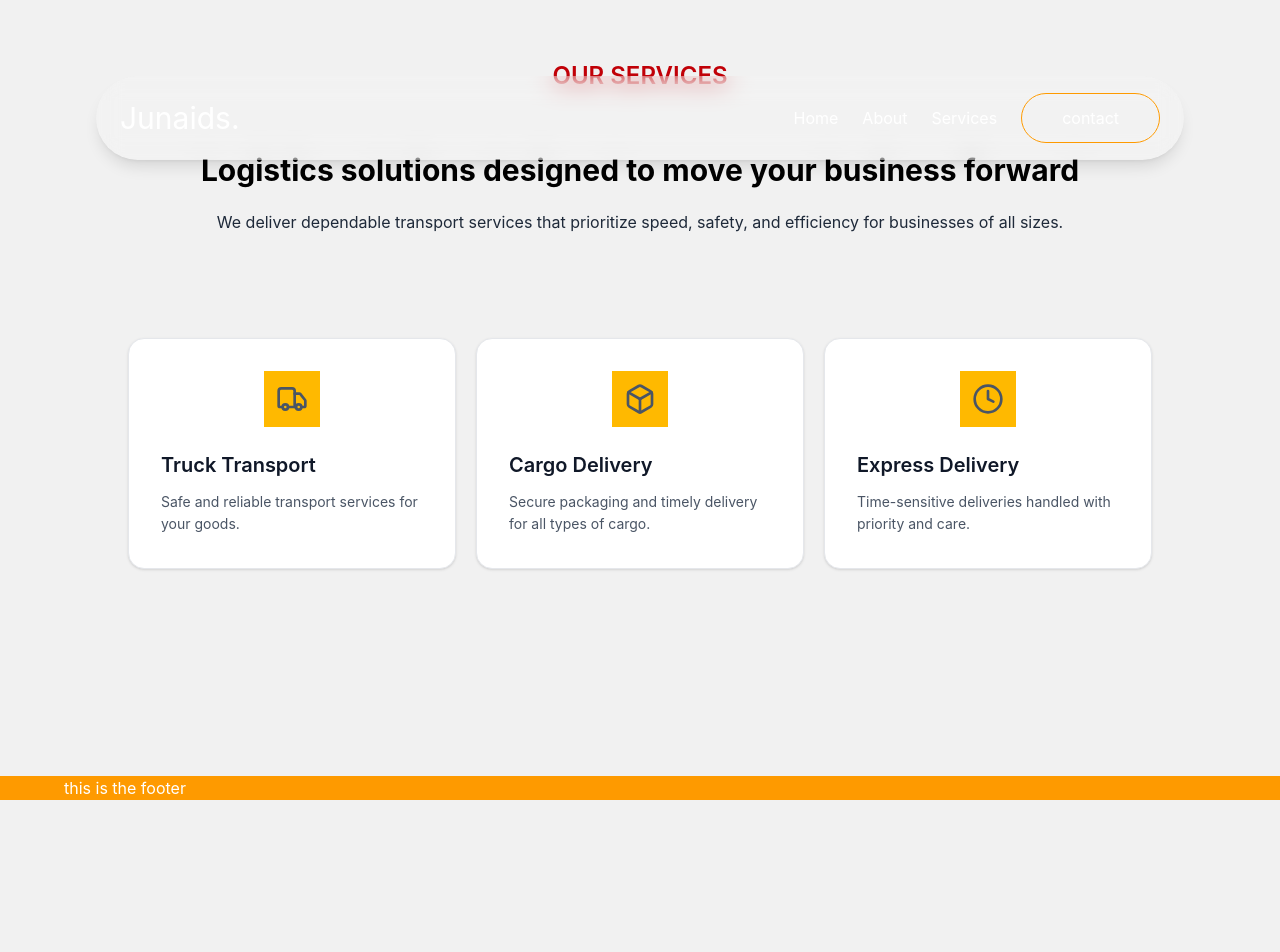
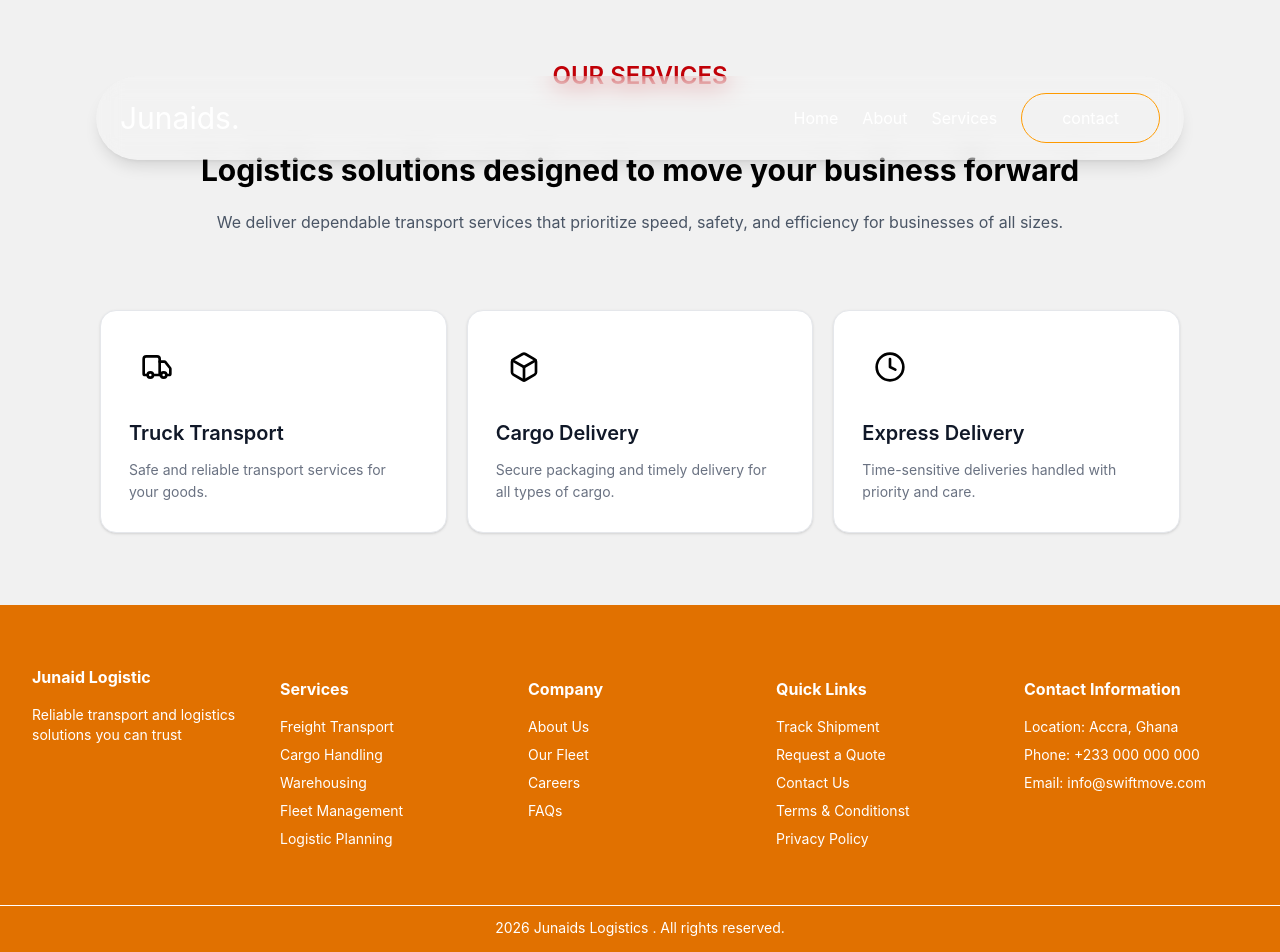
Before and after one commit to Junaid0023/junaids-transport, a React (Vite) app: page /Service in a window 1280 px wide. Shown: the top 952 px of the page. Before the commit the page ends 860 px from the top, so only its background shows below. Built offline with nearby package versions, Linux system fonts and the light colour scheme.

Commit message:
footer added

```diff
--- a/src/components/Cards.jsx
+++ b/src/components/Cards.jsx
@@ -6,12 +6,12 @@ import { services } from '../../data/services'
 
 const Cards = ({title, description, icon: Icon}) => {
   return (
-   <article className=' group rounded-2xl border border-gray-200 bg-white p-8 shadow-sm transition-all duration 300 hover:translate-y-2 hover:shadow-sm '>
-      <div className='mb-6 flex h-14 w-14 mx-auto items-center justify-center bg-amber-400 transition-colors duration-300 group-hover:bg-blue-100 p-3'>
-        <Icon className="h-15 w-15 text-gray-600 "/>
+   <article className=' group rounded-2xl border border-gray-200 bg-white p-7 shadow-sm transition-all duration 300 hover:translate-y-2 hover:shadow-sm cursor-pointer'>
+      <div className='mb-6 flex h-14 w-14 items-center justify-center transition-colors duration-300 p-3'>
+        <Icon className="w-10 h-10"/>
       </div>
       <h3 className='mb-3 text-xl font-semibold text-gray-900'>{title}</h3>
-      <p className='text-sm leading-relaxed text-gray-600'>{description}</p>
+      <p className='text-sm leading-relaxed text-gray-500'>{description}</p>
 
       {/* <div className='mb-6'>
         <span className='inline-flex items-center text-sm font-medium text-blue-600 group-hover:underline'>
--- a/src/components/Footer.jsx
+++ b/src/components/Footer.jsx
@@ -2,12 +2,97 @@ import React from 'react'
 
 const Footer = () => {
   return (
-    <div className='fixed bottom-0 w-full bg-amber-500 text-white'>
-      <div className='px-[5%]'>
-        this is the footer
+    <footer className=' bottom-0 w-full text-white py-7 bg-amber-600 '>
+      <div className='max-w-7xl mx-auto grid grid-cols-1 sm:grid-cols-3 md:grid-cols-4 lg:grid-cols-5 gap-6 mb-6 p-8'>
+        <div>
+          <h3 className='font-bold mb-3'>Junaid Logistic</h3>
+          <p className='mt-4 text-sm'>Reliable transport and logistics solutions you can trust</p>
+        </div>
+
+        <div>
+          <h3 className='font-bold mt-3 mb-4 text-white'>Services</h3>
+          <ul className='space-y-2 text-sm'>
+            <li>
+              <a href="">Freight Transport</a>
+            </li>
+            <li>
+              <a href="">Cargo Handling</a>
+            </li>
+            <li>
+              <a href="">Warehousing</a>
+            </li>
+            <li>
+              <a href="">Fleet Management</a>
+            </li>
+            <li>
+              <a href="">Logistic Planning</a>
+            </li>
+          </ul>
+        </div>
+
+        <div>
+          <h3 className='font-bold mt-3 mb-4 text-white'>Company</h3>
+          <ul className='space-y-2 text-sm'>
+            <li>
+              <a href="">About Us</a>
+            </li>
+            <li>
+              <a href="">Our Fleet</a>
+            </li>
+            <li>
+              <a href="">Careers</a>
+            </li>
+            <li>
+              <a href="">FAQs</a>
+            </li>
+
+          </ul>
+        </div>
+
+        <div>
+          <h3 className='font-bold mt-3 mb-4 text-white'>Quick Links</h3>
+          <ul className='space-y-2 text-sm'>
+            <li>
+              <a href="">Track Shipment</a>
+            </li>
+            <li>
+              <a href="">Request a Quote</a>
+            </li>
+            <li>
+              <a href="">Contact Us</a>
+            </li>
+            <li>
+              <a href="">Terms & Conditionst</a>
+            </li>
+            <li>
+              <a href="">Privacy Policy</a>
+            </li>
+          </ul>
+        </div>
+        <div>
+          <h3 className='font-bold mt-3 mb-4 text-whte'>Contact Information</h3>
+          <ul className='space-y-2 text-sm'>
+            <li>
+              <a href="">Location: Accra, Ghana</a>
+            </li>
+            <li>
+              <a href="">Phone: +233 000 000 000</a>
+            </li>
+            <li>
+              <a href="">Email: info@swiftmove.com</a>
+            </li>
+
+          </ul>
+        </div>
+
       </div>
 
-    </div>
+      <div className='border-t border-white-2 text-center py-3 text-sm'>
+        {new Date().getFullYear()} Junaids Logistics . All rights reserved.
+      </div>
+
+
+    </footer>
   )
 }
 
--- a/src/components/Hero.jsx
+++ b/src/components/Hero.jsx
@@ -24,7 +24,7 @@ const Hero = () => {
                     </p>
 
                 {/* cta */}
-                    <div className="flex flex-col md:flex-row mt-6 gap-4">
+                    <div className="flex flex-col md:flex-row mt-12 gap-4">
                         <button className="bg-amber-500 px-6 py-3 rounded-full text-white font-semibold">
                             Book A Truck Now
                         </button>
@@ -35,16 +35,16 @@ const Hero = () => {
                         </button>
                     </div>
 
-                    <div className="mt-8 flex gap-5">
-                        <span className="flex flex-col text-center font-bold md:flex md:flex-row items-center gap-2">
+                    <div className="mt-8 flex gap-5 sm:text-center">
+                        <span className="flex flex-col text-center text-base md:flex md:flex-row items-center gap-2">
                             <Check className="w-6 h-6 text-amber-500 bg-white/10 rounded-full"/>
                             On-time delivery
                         </span>
-                        <span className="flex flex-col text-center font-bold md:flex md:flex-row items-center gap-2">
+                        <span className="flex flex-col text-center text-base md:flex md:flex-row items-center gap-2">
                             <MessageCircle className="w-6 h-6 text-amber-500 bg-white/10 rounded-full"/>
                             24/7 support
                         </span>
-                        <span className="flex flex-col text-center font-bold md:flex md:flex-row items-center gap-2">
+                        <span className="flex flex-col text-center text-base md:flex md:flex-row items-center gap-2">
                             <Lock className="w-6 h-6 text-amber-500 bg-white/10 rounded-full"/>
                             secure and reliable
                         </span>
--- /dev/null
+++ b/src/components/Testimonial.jsx
@@ -0,0 +1,14 @@
+import React from 'react'
+
+const Testimonial = () => {
+  return (
+    <div className=' bg-amber-100'>
+        <div className=''>
+
+        </div>
+
+    </div>
+  )
+}
+
+export default Testimonial
--- a/src/pages/HomePage.jsx
+++ b/src/pages/HomePage.jsx
@@ -1,6 +1,7 @@
 import React from 'react'
 import Hero from '../components/Hero'
 import ServicesPage from './ServicesPage'
+import Testimonial from '../components/Testimonial'
 
 
 const HomePage = () => {
@@ -8,6 +9,7 @@ const HomePage = () => {
     <>
       <Hero />
       <ServicesPage />
+      <Testimonial />
     </>
   )
 }
--- a/src/pages/ServicesPage.jsx
+++ b/src/pages/ServicesPage.jsx
@@ -8,16 +8,16 @@ import Cards from '../components/Cards'
 
 const ServicesPage = () => {
   return (
-    <section className='h-screen w'>
+    <section className='pb-15'>
       <div className='text-center'>
         <h1 className='text-[1rem] md:text-2xl mt-13 md:m-15 font-semibold text-red-700'>OUR SERVICES</h1>
         <h4 className='text-[1.2rem] mt-7 leading-tight  md:text-3xl mb-5 font-bold px-7'>Logistics solutions designed to move  your business forward</h4>
-        <p className='px-7 text-sm md:text-base text-gray-800'>We deliver dependable transport services that prioritize speed, safety, and efficiency for businesses of all sizes.</p>
+        <p className='px-7 text-sm md:text-base text-gray-600'>We deliver dependable transport services that prioritize speed, safety, and efficiency for businesses of all sizes.</p>
       </div>
 
       <div className='mx-auto max-w-6xl px-6'>
 
-         <div className='mt-16 grid sm:grid-cols-2 lg:grid-cols-3 p-10 gap-5 '>
+         <div className='mt-16 grid sm:grid-cols-2 lg:grid-cols-3 p-3 gap-5 '>
         {services.map((service) => (
           <Cards key={service.id}
           title = {service.title}
```
